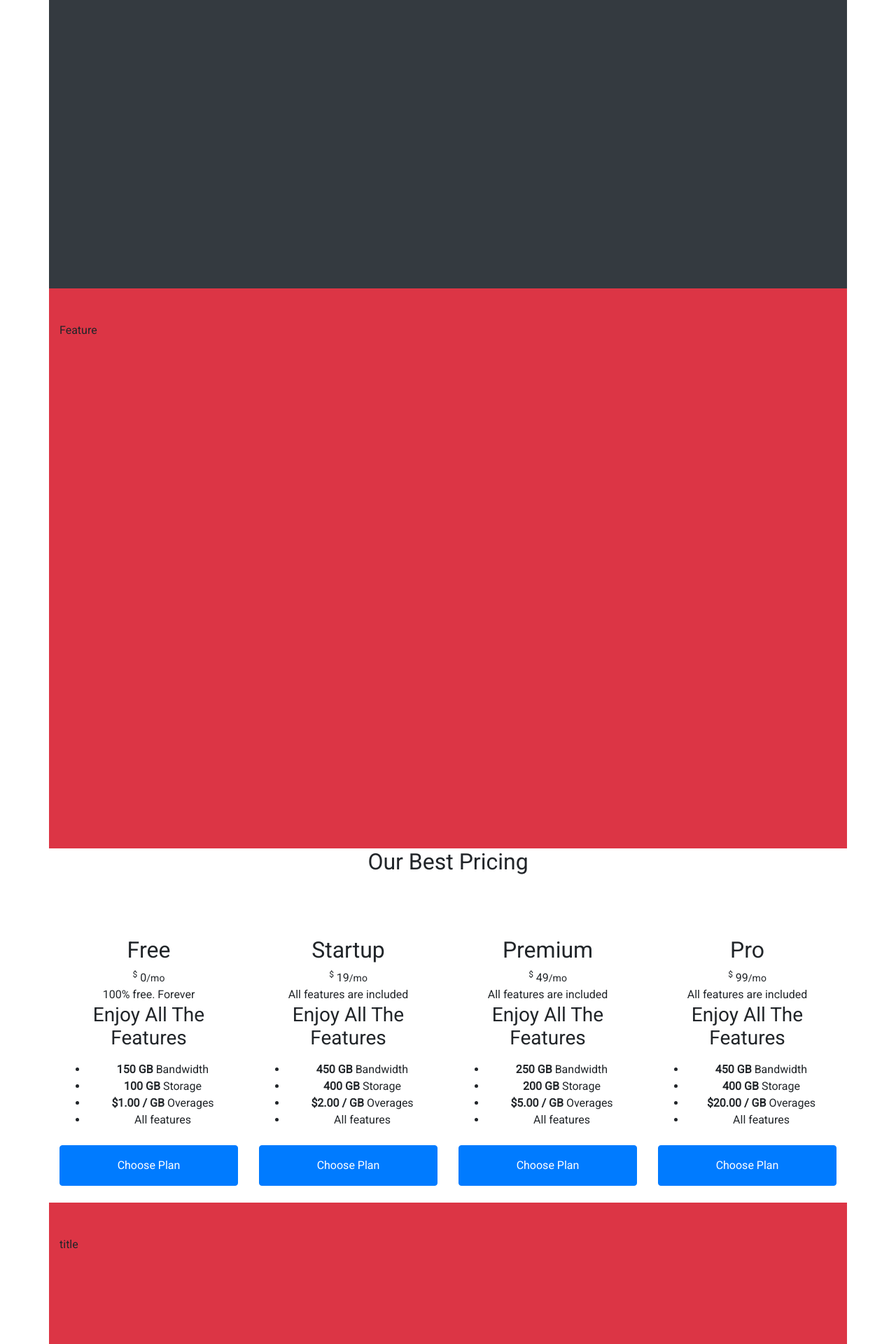
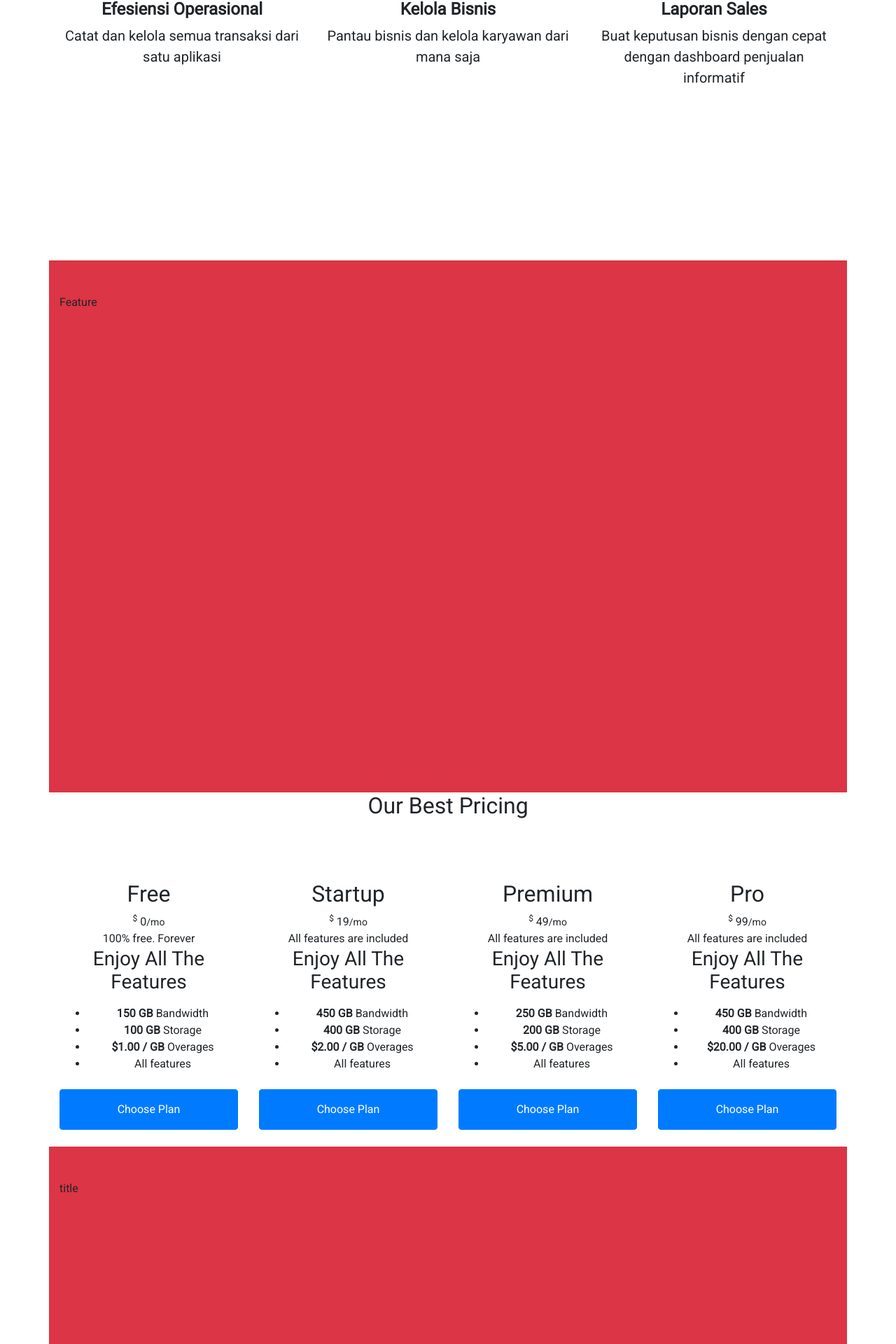
Before and after one commit to winklesen/college-shit, a PHP site: page / in a window 1280 px wide. Shown: the part 1188-3108 px from the top of the page at 70% size. Run offline with PHP 8.4, Linux system fonts and the light colour scheme.

Commit message:
:art: Add about section

```diff
--- a/assets/styles/style.css
+++ b/assets/styles/style.css
@@ -12,7 +12,7 @@ body{
 .fill{
   /* min-height: 100%; */
   /* height: 100%; */
-  height: 100vh;
+  height: 95vh;
 
 }
 
@@ -96,8 +96,32 @@ body{
 } */
 
 /* HEADER END */
+.about-heading{
+  font-size: 2rem;
+}
 
+.about-container{
+  text-align:center;
+}
+
+.about-image img{
+  width: 75%;
+}
+
+.about-title{
+  font-size: 1.5rem;
+  font-weight: bold;
+  font-style: 'Open Sans';
+
+}
+.about-description{
+  font-size: 1.25rem;
+  font-style: 'Roboto';
+
+
+}
 /* ABOUT START */
+
 /* ABOUT END */
 
 /* FEATURE START */
--- a/index.html
+++ b/index.html
@@ -105,7 +105,6 @@
                 Pengarsipan Tersusun Rapih<br>Bisnis Makin Lancar</p>
             <p>Memperkenalkan Ecashier Ultra & Ultra+.<br>
                 Perangkat kasir paling mutakhir untuk kenyamanan<br>dan kemudahan operasi bisnis.</p>
-
             <button type="button" class="btn btn-outline-light">Coba Gratis</button>
         </div>
       </div>
@@ -164,13 +163,36 @@
   <!-- NEW SECTION TEMPLATE -->
 
   <main>
+
     <!-- ABOUT START -->
     <section id="about">
-      <div class="container py-5 fill bg-dark">
-        <div class="row justify-content-center">
-          <div class="col">
-            <p>About</p>
+      <div class="container py-5 fill ">
+        <div class="row justify-content-center mt-5">
+          <h4 class="about-heading">Bagaimana ECashier bisa bantu usahamu?</h4>
+        </div>
+        <div class="row justify-content-between mt-5 ">
+          <div class="col-4 about-container">
+            <div class="about-image">
+               <img src="https://www.esb.id/product/esbposlite/images/ilustrator/Online%20offline.webp" alt="">
+            </div>
+            <h6 class="about-title">Efesiensi Operasional</h6>
+            <p class="about-description">Catat dan kelola semua transaksi dari satu aplikasi</p>
           </div>
+          <div class="col-4 about-container">
+            <div class="about-image">
+              <img src="https://www.esb.id/product/esbposlite/images/ilustrator/Easy%20to%20use.png" alt="">
+           </div>
+            <h6 class="about-title">Kelola Bisnis</h6>
+            <p class="about-description">Pantau bisnis dan kelola karyawan dari mana saja</p>
+          </div>
+          <div class="col-4 about-container">
+            <div class="about-image">
+              <img src="https://www.esb.id/product/esbposlite/images/ilustrator/Terintegrasi.webp" alt="">
+           </div>
+            <h6 class="about-title">Laporan Sales</h6>
+            <p class="about-description">Buat keputusan bisnis dengan cepat dengan dashboard penjualan informatif</p>
+          </div>
+
         </div>
       </div>
     </section>
```
